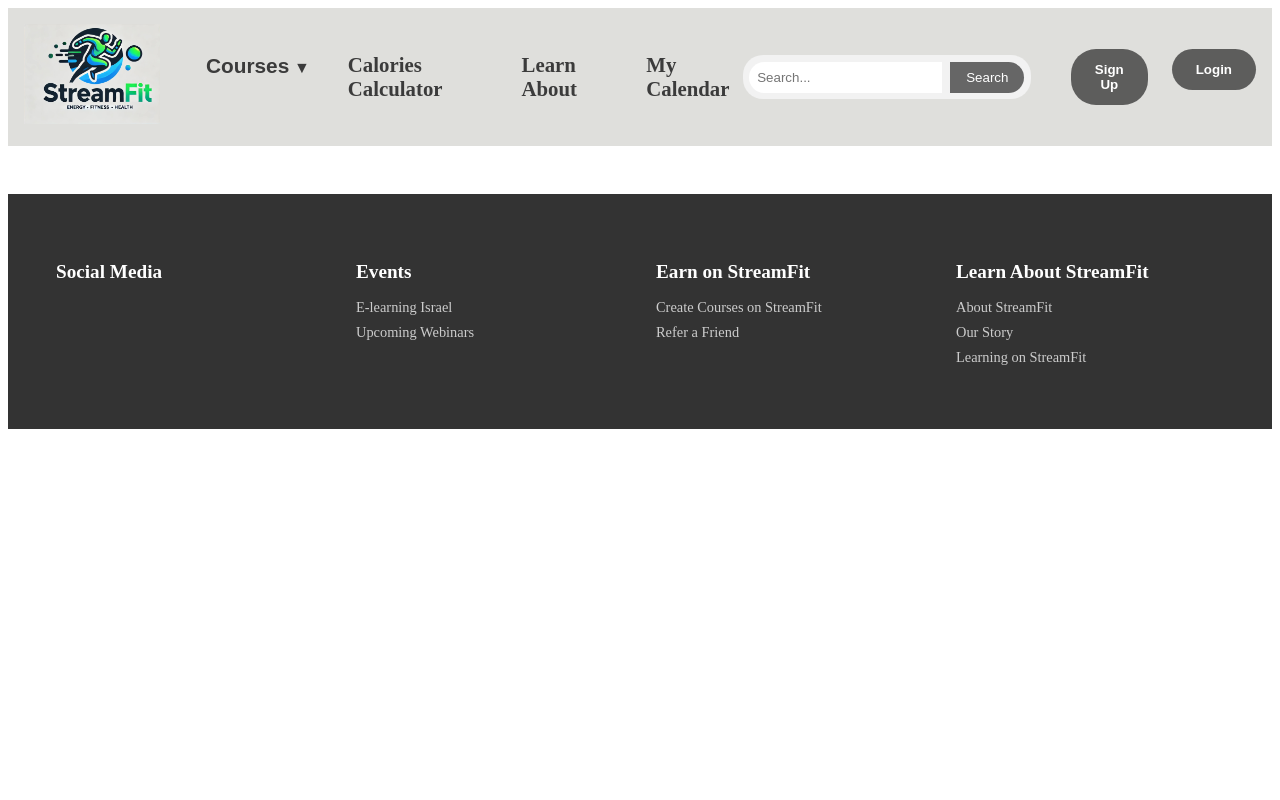
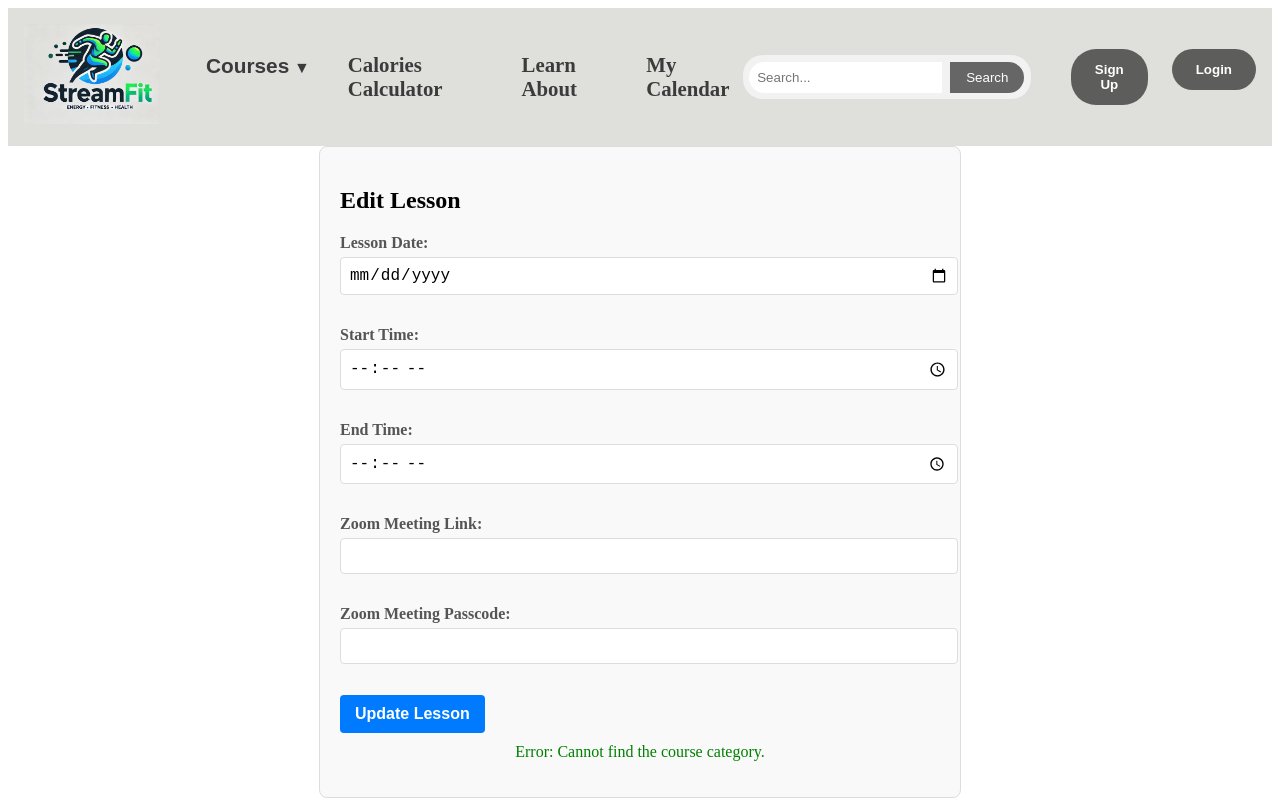
Before and after one commit to mahmoudfiron/training-web, a React (Create React App) app: page /edit-lesson/1/1 in a window 1280 px wide. Shown: the top 800 px of the page. Built offline with nearby package versions, Linux system fonts and the light colour scheme; no server answers.

Commit message:
edit and delete buttons work

```diff
--- a/src/App.js
+++ b/src/App.js
@@ -16,6 +16,7 @@ import MyCourses from './pages/MyCourses';
 import ManageClasses from './pages/ManageClasses';
 import CalendarPage from './pages/CalendarPage';
 import AddLessonPage from './pages/AddLessonPage';
+import EditLessonPage from './pages/EditLessonPage';
 
 function App() {
   const [user, setUser] = useState(null);
@@ -44,7 +45,7 @@ function App() {
         <Route path="/manage-classes" element={<ManageClasses />} />
         <Route path="/calendar" element={<CalendarPage />} />
         <Route path="/add-lesson/:courseId" element={<AddLessonPage />} />
-
+        <Route path="/edit-lesson/:courseId/:lessonId" element={<EditLessonPage />} />
       </Routes>
       <Footer />
     </Router>
--- /dev/null
+++ b/src/pages/EditLessonPage.js
@@ -0,0 +1,163 @@
+import React, { useState, useEffect } from 'react';
+import { useParams, useNavigate, useLocation } from 'react-router-dom';
+import { doc, getDoc, updateDoc } from 'firebase/firestore';
+import { db } from '../firebase';
+import '../styles/EditLessonPage.css';
+
+const EditLessonPage = () => {
+  const { courseId, lessonId } = useParams();
+  const location = useLocation();
+  const navigate = useNavigate();
+  const { categoryName } = location.state || {};
+
+  const [formData, setFormData] = useState({
+    date: '',
+    startTime: '',
+    endTime: '',
+    zoomLink: '',
+    zoomPasscode: '',
+  });
+  const [message, setMessage] = useState('');
+  const [loading, setLoading] = useState(true);
+
+  // Debugging logs
+  useEffect(() => {
+    console.log("categoryName:", categoryName);
+    console.log("courseId:", courseId);
+    console.log("lessonId:", lessonId);
+  }, [categoryName, courseId, lessonId]);
+
+  useEffect(() => {
+    const fetchLessonDetails = async () => {
+      if (!categoryName) {
+        console.error('Error: Category name is missing.');
+        setMessage('Error: Cannot find the course category.');
+        setLoading(false);
+        return;
+      }
+
+      try {
+        const lessonRef = doc(db, 'courseCategories', categoryName, 'courses', courseId, 'lessons', lessonId);
+        const lessonSnap = await getDoc(lessonRef);
+
+        if (lessonSnap.exists()) {
+          console.log("Lesson data fetched successfully:", lessonSnap.data());
+          setFormData(lessonSnap.data());
+        } else {
+          console.error('Lesson not found.');
+          setMessage('Error: Lesson not found.');
+        }
+      } catch (error) {
+        console.error('Error fetching lesson details:', error);
+        setMessage('Error fetching lesson details.');
+      } finally {
+        setLoading(false);
+      }
+    };
+
+    fetchLessonDetails();
+  }, [categoryName, courseId, lessonId]);
+
+  const handleChange = (e) => {
+    const { name, value } = e.target;
+    setFormData({
+      ...formData,
+      [name]: value,
+    });
+  };
+
+  const handleUpdateLesson = async (updatedData) => {
+    try {
+      if (!categoryName) {
+        setMessage('Error: Cannot find the course category.');
+        return;
+      }
+
+      const lessonRef = doc(db, 'courseCategories', categoryName, 'courses', courseId, 'lessons', lessonId);
+      await updateDoc(lessonRef, updatedData);
+
+      setMessage('Lesson updated successfully!');
+      navigate('/manage-classes');
+    } catch (error) {
+      console.error('Error updating lesson:', error);
+      setMessage('Error updating lesson. Please try again.');
+    }
+  };
+
+  const handleSubmit = (e) => {
+    e.preventDefault();
+    handleUpdateLesson(formData);
+  };
+
+  if (loading) {
+    return <div>Loading lesson details...</div>;
+  }
+
+  return (
+    <div className="edit-lesson-page">
+      <h2>Edit Lesson</h2>
+      <form onSubmit={handleSubmit} className="edit-lesson-form">
+        <div className="form-group">
+          <label htmlFor="date">Lesson Date:</label>
+          <input
+            type="date"
+            id="date"
+            name="date"
+            value={formData.date}
+            onChange={handleChange}
+            required
+          />
+        </div>
+        <div className="form-group">
+          <label htmlFor="startTime">Start Time:</label>
+          <input
+            type="time"
+            id="startTime"
+            name="startTime"
+            value={formData.startTime}
+            onChange={handleChange}
+            required
+          />
+        </div>
+        <div className="form-group">
+          <label htmlFor="endTime">End Time:</label>
+          <input
+            type="time"
+            id="endTime"
+            name="endTime"
+            value={formData.endTime}
+            onChange={handleChange}
+            required
+          />
+        </div>
+        <div className="form-group">
+          <label htmlFor="zoomLink">Zoom Meeting Link:</label>
+          <input
+            type="text"
+            id="zoomLink"
+            name="zoomLink"
+            value={formData.zoomLink}
+            onChange={handleChange}
+            required
+          />
+        </div>
+        <div className="form-group">
+          <label htmlFor="zoomPasscode">Zoom Meeting Passcode:</label>
+          <input
+            type="text"
+            id="zoomPasscode"
+            name="zoomPasscode"
+            value={formData.zoomPasscode}
+            onChange={handleChange}
+            required
+          />
+        </div>
+
+        <button type="submit" className="submit-button">Update Lesson</button>
+      </form>
+      {message && <p className="message-text">{message}</p>}
+    </div>
+  );
+};
+
+export default EditLessonPage;
--- a/src/pages/ManageClasses.js
+++ b/src/pages/ManageClasses.js
@@ -1,40 +1,33 @@
 import React, { useState, useEffect } from 'react';
-import { collection, getDocs, doc, getDoc } from 'firebase/firestore';
+import { collection, getDocs, doc, getDoc, deleteDoc } from 'firebase/firestore';
 import { db, auth } from '../firebase';
 import { onAuthStateChanged } from 'firebase/auth';
 import '../styles/MyCourses.css';
-import { Link } from 'react-router-dom';
+import { Link, useNavigate } from 'react-router-dom';
 
 const ManageClasses = () => {
   const [enrolledCourses, setEnrolledCourses] = useState([]);
   const [loading, setLoading] = useState(true);
+  const navigate = useNavigate();
 
   useEffect(() => {
     const fetchEnrolledCourses = async (userId) => {
       try {
-        // Step 1: Get enrolled courses IDs from user's enrolledCourses sub-collection
         const enrolledCoursesRef = collection(db, 'users', userId, 'enrolledCourses');
         const coursesSnap = await getDocs(enrolledCoursesRef);
-        const enrolledCoursesIds = coursesSnap.docs.map(doc => {
-          return {
-            courseId: doc.id,
-            categoryName: doc.data().categoryName // Assuming categoryName is saved here
-          };
-        });
+        const enrolledCoursesIds = coursesSnap.docs.map(doc => ({
+          courseId: doc.id,
+          categoryName: doc.data().categoryName, // Assuming categoryName is saved here
+        }));
 
-        // Step 2: Fetch the course details and their lessons from courseCategories based on enrolled course IDs
         const fetchedCourses = [];
         for (let enrolledCourse of enrolledCoursesIds) {
           const { categoryName, courseId } = enrolledCourse;
-
-          // Reference to the specific course document
           const courseRef = doc(db, 'courseCategories', categoryName, 'courses', courseId);
           const courseSnap = await getDoc(courseRef);
 
           if (courseSnap.exists()) {
             const courseData = courseSnap.data();
-
-            // Fetch lessons related to the course
             const lessonsRef = collection(db, 'courseCategories', categoryName, 'courses', courseId, 'lessons');
             const lessonsSnap = await getDocs(lessonsRef);
             const lessons = lessonsSnap.docs.map(lessonDoc => ({
@@ -42,16 +35,14 @@ const ManageClasses = () => {
               ...lessonDoc.data(),
             }));
 
-            // Combine course data with its lessons
             fetchedCourses.push({
               id: courseId,
               ...courseData,
-              lessons: lessons,  // Adding lessons data here
+              lessons: lessons,
             });
           }
         }
 
-        // Step 3: Update state with fetched courses
         setEnrolledCourses(fetchedCourses);
       } catch (error) {
         console.error('Error fetching enrolled courses:', error);
@@ -60,7 +51,6 @@ const ManageClasses = () => {
       }
     };
 
-    // Listen for authentication state changes
     const unsubscribe = onAuthStateChanged(auth, (currentUser) => {
       if (currentUser) {
         fetchEnrolledCourses(currentUser.uid);
@@ -70,8 +60,39 @@ const ManageClasses = () => {
       }
     });
 
-    return () => unsubscribe(); // Cleanup the listener on unmount
+    return () => unsubscribe();
   }, []);
+
+  const handleDeleteLesson = async (categoryName, courseId, lessonId) => {
+    try {
+      if (!categoryName) {
+        alert('Error: Cannot find the course category.');
+        return;
+      }
+
+      const lessonRef = doc(db, 'courseCategories', categoryName, 'courses', courseId, 'lessons', lessonId);
+      await deleteDoc(lessonRef);
+
+      setEnrolledCourses((prevCourses) =>
+        prevCourses
+          .map((course) => {
+            if (course.id === courseId) {
+              const updatedLessons = course.lessons.filter((lesson) => lesson.lessonId !== lessonId);
+              return updatedLessons.length > 0
+                ? { ...course, lessons: updatedLessons }
+                : null; // Remove course if no lessons remain
+            }
+            return course;
+          })
+          .filter(Boolean) // Remove null values
+      );
+
+      alert('Lesson deleted successfully!');
+    } catch (error) {
+      console.error('Error deleting lesson:', error);
+      alert('Error deleting the lesson. Please try again.');
+    }
+  };
 
   if (loading) {
     return <div>Loading your classes...</div>;
@@ -88,8 +109,6 @@ const ManageClasses = () => {
             <div className="course-card" key={course.id}>
               <h3>{course.courseName || 'Course Name Not Available'}</h3>
               <h4>Instructor: {course.publisherName || 'Unknown'}</h4>
-
-              {/* Render lessons under this course */}
               {course.lessons && course.lessons.length > 0 ? (
                 course.lessons.map((lesson) => (
                   <div key={lesson.lessonId} className="lesson-info">
@@ -104,12 +123,30 @@ const ManageClasses = () => {
                         ' No link available'
                       )}
                     </h4>
+                    {lesson.instructorUid === auth.currentUser?.uid && (
+                      <>
+                        <Link
+                          to={`/edit-lesson/${course.id}/${lesson.lessonId}`}
+                          state={{ categoryName: course.categoryName }}
+                          className="edit-button"
+                        >
+                          Edit Lesson
+                        </Link>
+                        <button
+                          onClick={() =>
+                            handleDeleteLesson(course.categoryName, course.id, lesson.lessonId)
+                          }
+                          className="delete-button"
+                        >
+                          Delete Lesson
+                        </button>
+                      </>
+                    )}
                   </div>
                 ))
               ) : (
                 <p>No lessons available for this course.</p>
               )}
-
             </div>
           ))}
         </div>
--- /dev/null
+++ b/src/styles/EditLessonPage.css
@@ -0,0 +1,43 @@
+.edit-lesson-page {
+    max-width: 600px;
+    margin: 0 auto;
+    padding: 20px;
+    border: 1px solid #ddd;
+    border-radius: 8px;
+    background: #f9f9f9;
+  }
+
+  .edit-lesson-form .form-group {
+    margin-bottom: 15px;
+  }
+
+  .edit-lesson-form label {
+    display: block;
+    font-weight: bold;
+    margin-bottom: 5px;
+  }
+
+  .edit-lesson-form input {
+    width: 100%;
+    padding: 8px;
+    border: 1px solid #ddd;
+    border-radius: 4px;
+  }
+
+  .submit-button {
+    background: #007bff;
+    color: white;
+    padding: 10px 15px;
+    border: none;
+    border-radius: 4px;
+    cursor: pointer;
+  }
+
+  .submit-button:hover {
+    background: #0056b3;
+  }
+
+  .message-text {
+    color: green;
+    margin-top: 10px;
+  }
--- a/src/styles/LearnAbout.css
+++ b/src/styles/LearnAbout.css
@@ -130,3 +130,27 @@
   border-radius: 10px;
   object-fit: cover;
 }
+
+.edit-button {
+  background-color: #4caf50;
+  color: white;
+  border: none;
+  padding: 5px 10px;
+  margin-right: 5px;
+  cursor: pointer;
+  border-radius: 3px;
+}
+
+.delete-button {
+  background-color: #f44336;
+  color: white;
+  border: none;
+  padding: 5px 10px;
+  cursor: pointer;
+  border-radius: 3px;
+}
+
+.edit-button:hover,
+.delete-button:hover {
+  opacity: 0.9;
+}
```
Also changed, not shown: src/pages/CreateCourse.js (+6 -5 lines).
